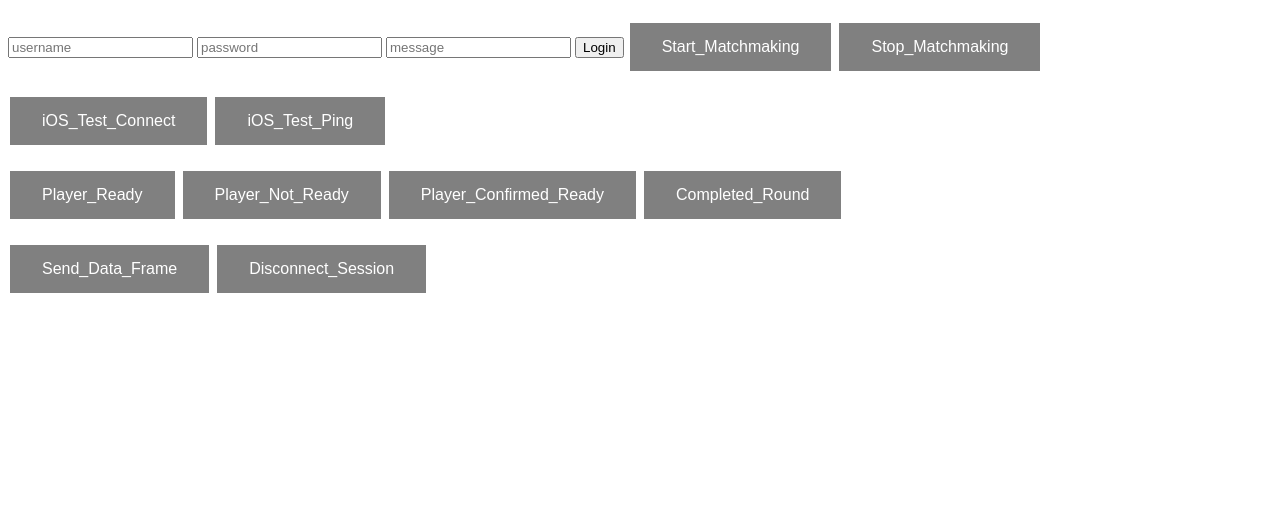
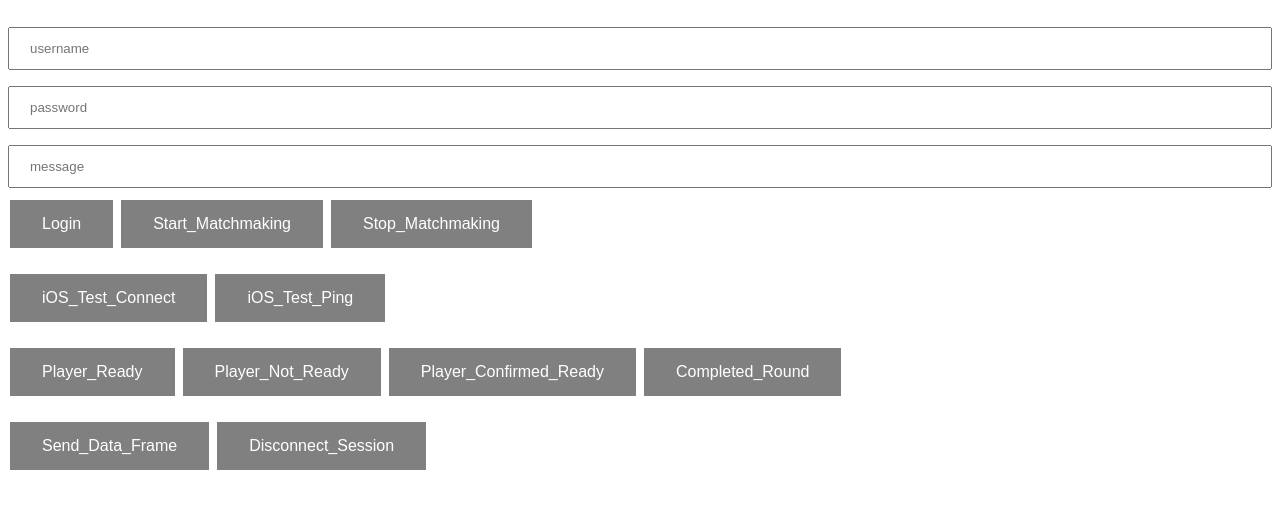
Before and after one commit to johnosullivan/hippodrome, a website: page status.html in a window 1280 px wide. Shown: the part 61-570 px from the top of the page. Drawn offline with nearby package versions, Linux system fonts and the light colour scheme.

Commit message:
Fixed JSON Bug

```diff
--- a/controllers/dispatcher.js
+++ b/controllers/dispatcher.js
@@ -132,12 +132,12 @@ module.exports = class dispatcher {
       var self = this;
       users.find({'_id': { $in: player_ids  } }, function(err, profiles){
           for (var i = 0; i < profiles.length; i++) {
-            var profile = profiles[i];
+            var profile = JSON.parse(JSON.stringify(profiles[i]));
             delete profile['id'];
             delete profile['password'];
             delete profile['updatedAt'];
             delete profile['createdAt'];
-            current_session_players[i]['player_profile'] = profiles[i];
+            current_session_players[i]['player_profile'] = profile;
           }
           // creates the session and releases to the players
           var current_session = new session(
--- a/index.js
+++ b/index.js
@@ -77,7 +77,7 @@ io.on('connection', function(socket){
     PubSub.publish('sessionPrestartConfirm', { 'user': payload, 'rand_user': rand_user_connection });
   });
   socket.on('disconnect', function () {
-    console.log("Disconnect");
+    //console.log("Disconnect");
     PubSub.publish('disconnectUser', {"rand_user":rand_user_connection});
     rand_user_connection = "";
     rand_user_session_id = "";
--- a/status.html
+++ b/status.html
@@ -17,6 +17,18 @@
       margin: 4px 2px;
       cursor: pointer;
     }
+    input[type=text] {
+      width: 100%;
+      padding: 12px 20px;
+      margin: 8px 0;
+      box-sizing: border-box;
+    }
+    input[type=password] {
+      width: 100%;
+      padding: 12px 20px;
+      margin: 8px 0;
+      box-sizing: border-box;
+    }
   </style>
 
   <h1>hippodrome testing</h1>
@@ -24,7 +36,7 @@
     <input type="text" name="username" id="username" value="" placeholder="username">
     <input type="password" name="password" id="password" value="" placeholder="password">
     <input type="text" name="message" id="message" value="" placeholder="message">
-    <input type="button" onclick="login()" value="Login">
+    <button class="button" onclick="login()">Login</button>
     <button class="button" onclick="Start_Matchmaking()">Start_Matchmaking</button>
     <button class="button" onclick="Start_Matchmaking()">Stop_Matchmaking</button>
 
```
